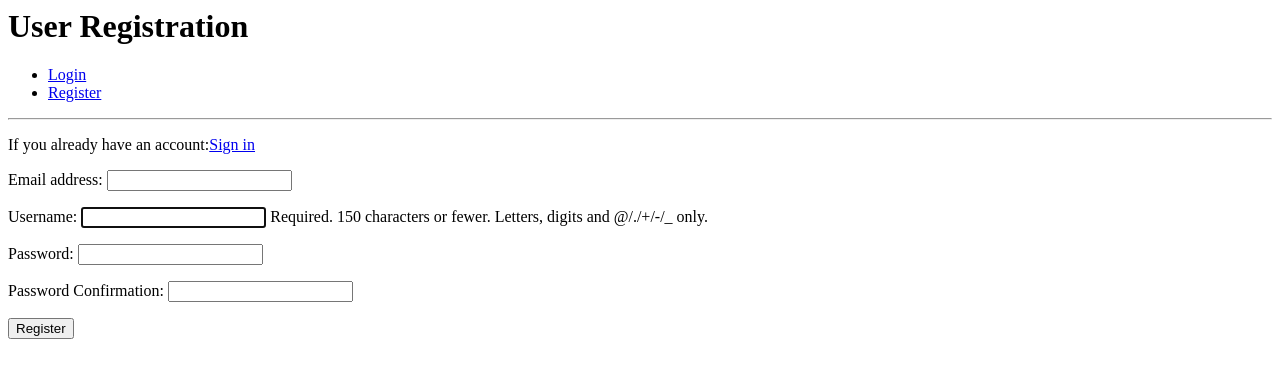
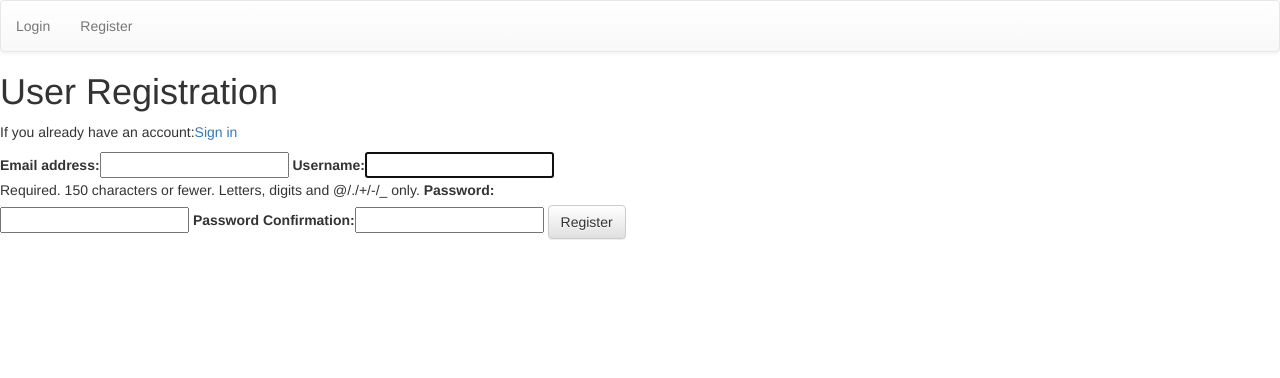
Before and after one commit to saor48/django1aa, a Django app: page /accounts/register/ in a window 1280 px wide. Shown: the top 378 px of the page. Run offline with Django 3.2, Linux system fonts and the light colour scheme; some libraries are stand-ins or nearby versions.

Commit message:
bootstraped

```diff
--- a/accounts/templates/login.html
+++ b/accounts/templates/login.html
@@ -1,4 +1,6 @@
 {% extends 'base.html' %}
+
+{% load bootstrap_tags %}
 
 {% block page_title %}Login page{% endblock %}
 
@@ -7,8 +9,8 @@
 {% block content %}
 <form method="POST">
         {% csrf_token %}
-        {{ login_form }}
-        <button type="submit">Login </button>
+        {{ login_form | as_bootstrap }}
+        <button type="submit" class="btn btn-default">Login </button>
 </form>
 <p><a href="{% url 'password_reset' %}">Reset Password</a></p>
 {% endblock %}
--- a/accounts/templates/registration.html
+++ b/accounts/templates/registration.html
@@ -1,4 +1,6 @@
 {% extends 'base.html' %}
+
+{% load bootstrap_tags %}
 
 {% block page_title %}Registration page{% endblock %}
 
@@ -8,7 +10,7 @@
 <p>If you already have an account:<a href="{% url 'login' %}">Sign in</a></p>
 <form method="POST">
         {% csrf_token %}
-        {{ registration_form.as_p }}
-        <button type="submit">Register </button>
+        {{ registration_form | as_bootstrap }}
+        <button type="submit" class="btn btn-default">Register </button>
 </form>
 {% endblock %}
--- a/dj1aa/settings.py
+++ b/dj1aa/settings.py
@@ -40,6 +40,7 @@ INSTALLED_APPS = [
     'django.contrib.sessions',
     'django.contrib.messages',
     'django.contrib.staticfiles',
+    'django_forms_bootstrap',
     'accounts'
 ]
 
@@ -126,6 +127,10 @@ USE_TZ = True
 # https://docs.djangoproject.com/en/1.11/howto/static-files/
 
 STATIC_URL = '/static/'
+STATICFILES_DIRS = [
+    os.path.join(BASE_DIR, "static")
+    ]
+
 MESSAGE_STORAGE = "django.contrib.messages.storage.session.SessionStorage"
 
 #EMAIL_BACKEND = "django.core.mail.backends.console.EmailBackend"
--- /dev/null
+++ b/static/css/style.css
@@ -0,0 +1,3 @@
+form {
+    width: 50%;
+}
--- a/templates/base.html
+++ b/templates/base.html
@@ -1,11 +1,19 @@
+{% load staticfiles %}
 <html>
 <head>
     <title>{% block page_title %}{% endblock %}</title>
+        <!-- Latest compiled and minified CSS -->
+    <link rel="stylesheet" href="https://maxcdn.bootstrapcdn.com/bootstrap/3.3.7/css/bootstrap.min.css" integrity="sha384-BVYiiSIFeK1dGmJRAkycuHAHRg32OmUcww7on3RYdg4Va+PmSTsz/K68vbdEjh4u" crossorigin="anonymous">
+        <!-- Optional theme -->
+    <link rel="stylesheet" href="https://maxcdn.bootstrapcdn.com/bootstrap/3.3.7/css/bootstrap-theme.min.css" integrity="sha384-rHyoN1iRsVXV4nD0JutlnGaslCJuC7uwjduW9SVrLvRYooPp2bWYgmgJQIXwl/Sp" crossorigin="anonymous">
+    <link rel="stylesheet" href="{% static 'css/style.css' %}" type="text/css"/>
+        <!-- Latest compiled and minified JavaScript -->
+    <script src="https://maxcdn.bootstrapcdn.com/bootstrap/3.3.7/js/bootstrap.min.js" integrity="sha384-Tc5IQib027qvyjSMfHjOMaLkfuWVxZxUPnCJA7l2mCWNIpG9mGCD8wGNIcPD7Txa" crossorigin="anonymous"></script>
 </head>
 <body>
-    <h1>{% block page_heading %}{% endblock %}</h1>
-    <nav>
-        <ul>
+
+    <nav class="navbar navbar-default">
+        <ul class="nav navbar-nav">
             {% if user.is_authenticated %}
                 <li><a href="{% url 'profile' %}">Profile</a></li>
                 <li><a href="{% url 'logout' %}">Logout</a></li>
@@ -17,7 +25,8 @@
         </ul>
     </nav>
 
-    <hr>
+    <h1>{% block page_heading %}{% endblock %}</h1>
+
     {% if messages%}
     <div>
      {% for message in messages%}
```
